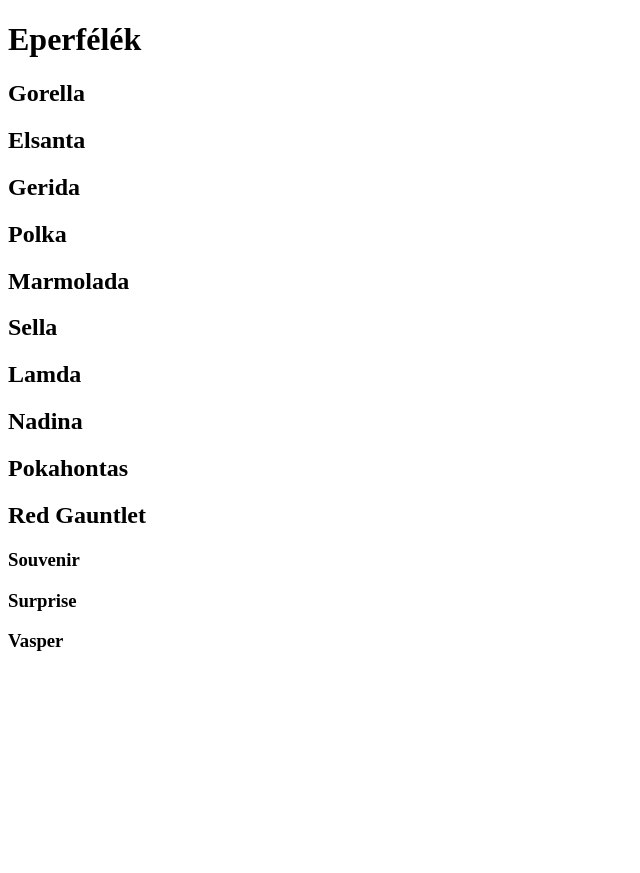
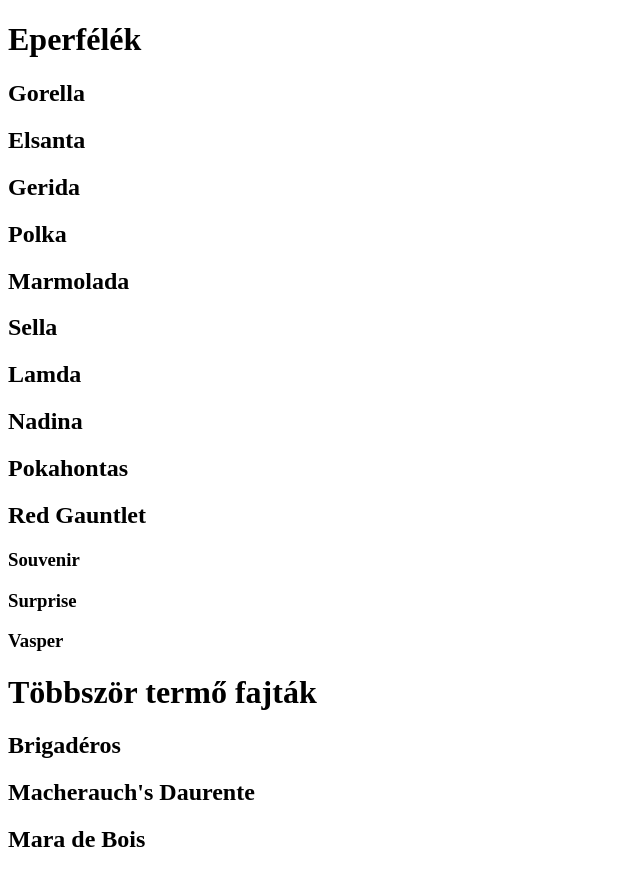
Before and after one commit to BalazsR2022/Eper, a website: page index.html in a window 1280 px wide. Shown: the whole page, without its empty margins (0-640 px from the left). Before the commit the page ends 800 px from the top, so only its background shows below. Drawn offline with Linux system fonts and the light colour scheme.

Commit message:
Többször érők hozzáadva

```diff
--- a/index.html
+++ b/index.html
@@ -21,6 +21,10 @@
    <h3>Souvenir</h3>
    <h3>Surprise</h3>
    <h3>Vasper</h3>
+   <h1>Többször termő fajták</h1>
+   <h2>Brigadéros</h2>
+   <h2>Macherauch's Daurente</h2>
+   <h2>Mara de Bois</h2>
 
 
 </body>
```
